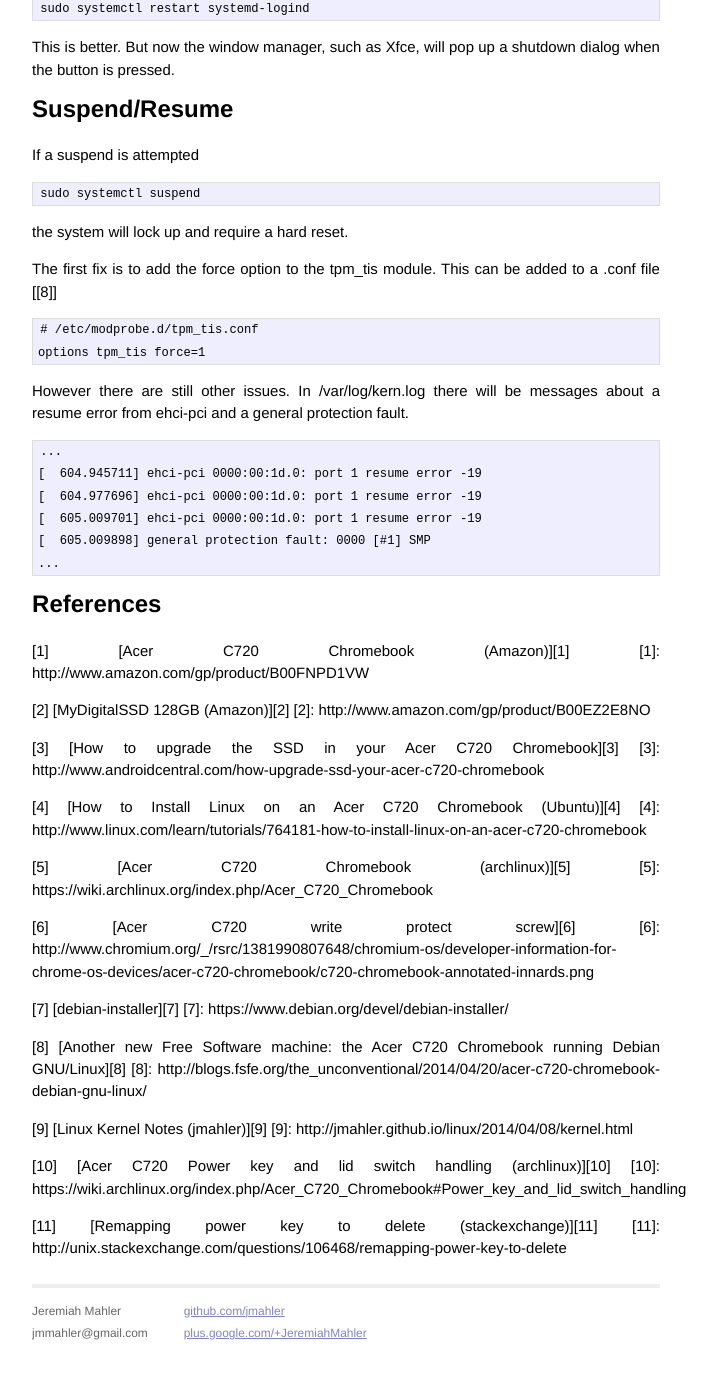
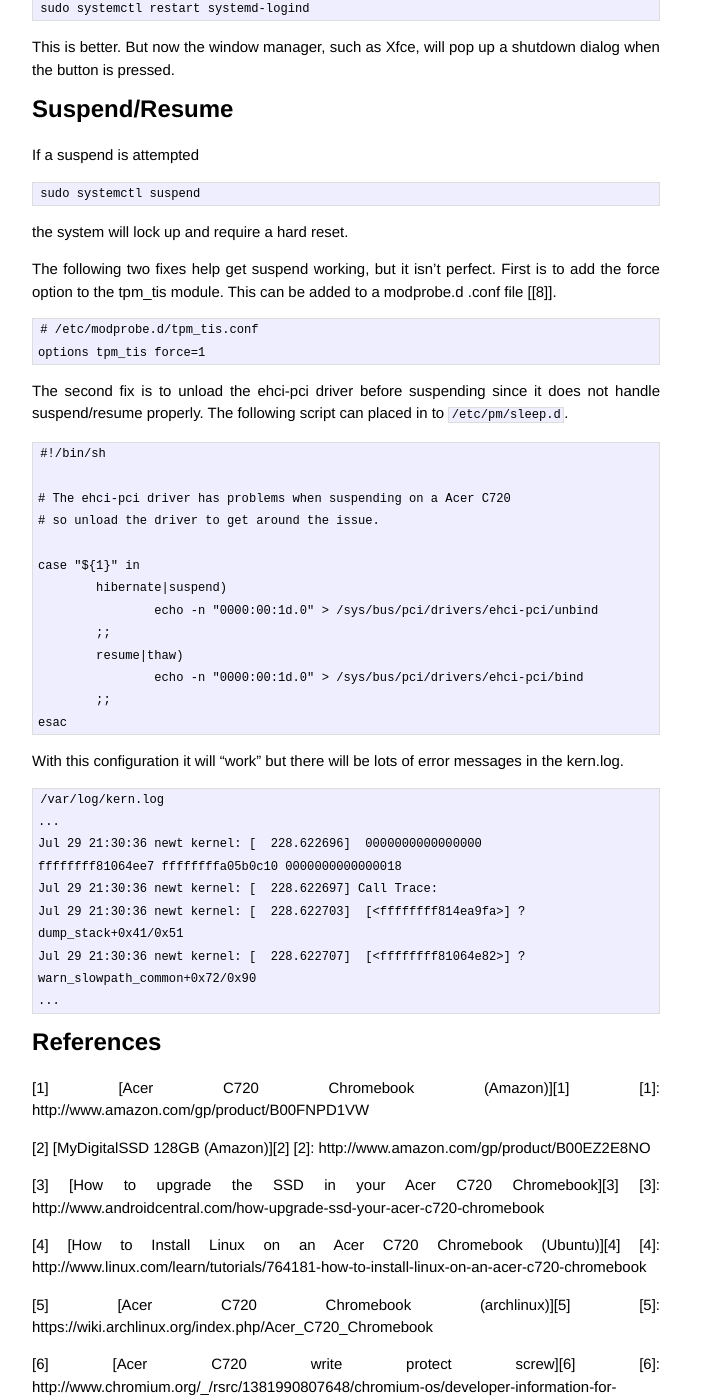
Before and after one commit to jmahler/jmahler.github.io, a Jekyll site: the page built from _posts/2014-07-25-acer-c720-linux.md, in a window 1280 px wide and 1400 px high, scrolled down 2860 px. Shown: the whole window, without its empty margins (294-1011 px from the left). Built offline with Jekyll 4.4.1, drawn with Linux system fonts in a browser that asks for light colours; Markdown is read by kramdown in place of the engine named in the settings; before the commit the page ends 4216 px from its top, so only the background shows below that.

Commit message:
doc: more fixes for Acer C720 resume, not perfect

```diff
--- a/_posts/2014-07-25-acer-c720-linux.md
+++ b/_posts/2014-07-25-acer-c720-linux.md
@@ -165,20 +165,43 @@ If a suspend is attempted
 
 the system will lock up and require a hard reset.
 
-The first fix is to add the force option to the tpm_tis module.
-This can be added to a .conf file [[8]]
+The following two fixes help get suspend working, but it isn't perfect.
+First is to add the force option to the tpm_tis module.  This can be
+added to a modprobe.d .conf file [[8]].
 
     # /etc/modprobe.d/tpm_tis.conf
     options tpm_tis force=1
 
-However there are still other issues.  In /var/log/kern.log there will be
-messages about a resume error from ehci-pci and a general protection fault.
+The second fix is to unload the ehci-pci driver before suspending since
+it does not handle suspend/resume properly.  The following script can
+placed in to `/etc/pm/sleep.d`.
 
+    #!/bin/sh
+
+    # The ehci-pci driver has problems when suspending on a Acer C720
+    # so unload the driver to get around the issue.
+
+    case "${1}" in
+    	hibernate|suspend)
+    		echo -n "0000:00:1d.0" > /sys/bus/pci/drivers/ehci-pci/unbind
+    	;;
+    	resume|thaw)
+    		echo -n "0000:00:1d.0" > /sys/bus/pci/drivers/ehci-pci/bind
+    	;;
+    esac
+
+With this configuration it will "work" but there will be lots of error
+messages in the kern.log.
+
+    /var/log/kern.log
     ...
-    [  604.945711] ehci-pci 0000:00:1d.0: port 1 resume error -19
-    [  604.977696] ehci-pci 0000:00:1d.0: port 1 resume error -19
-    [  605.009701] ehci-pci 0000:00:1d.0: port 1 resume error -19
-    [  605.009898] general protection fault: 0000 [#1] SMP
+    Jul 29 21:30:36 newt kernel: [  228.622696]  0000000000000000
+    ffffffff81064ee7 ffffffffa05b0c10 0000000000000018
+    Jul 29 21:30:36 newt kernel: [  228.622697] Call Trace:
+    Jul 29 21:30:36 newt kernel: [  228.622703]  [<ffffffff814ea9fa>] ?
+    dump_stack+0x41/0x51
+    Jul 29 21:30:36 newt kernel: [  228.622707]  [<ffffffff81064e82>] ?
+    warn_slowpath_common+0x72/0x90
     ...
 
 # References
```
